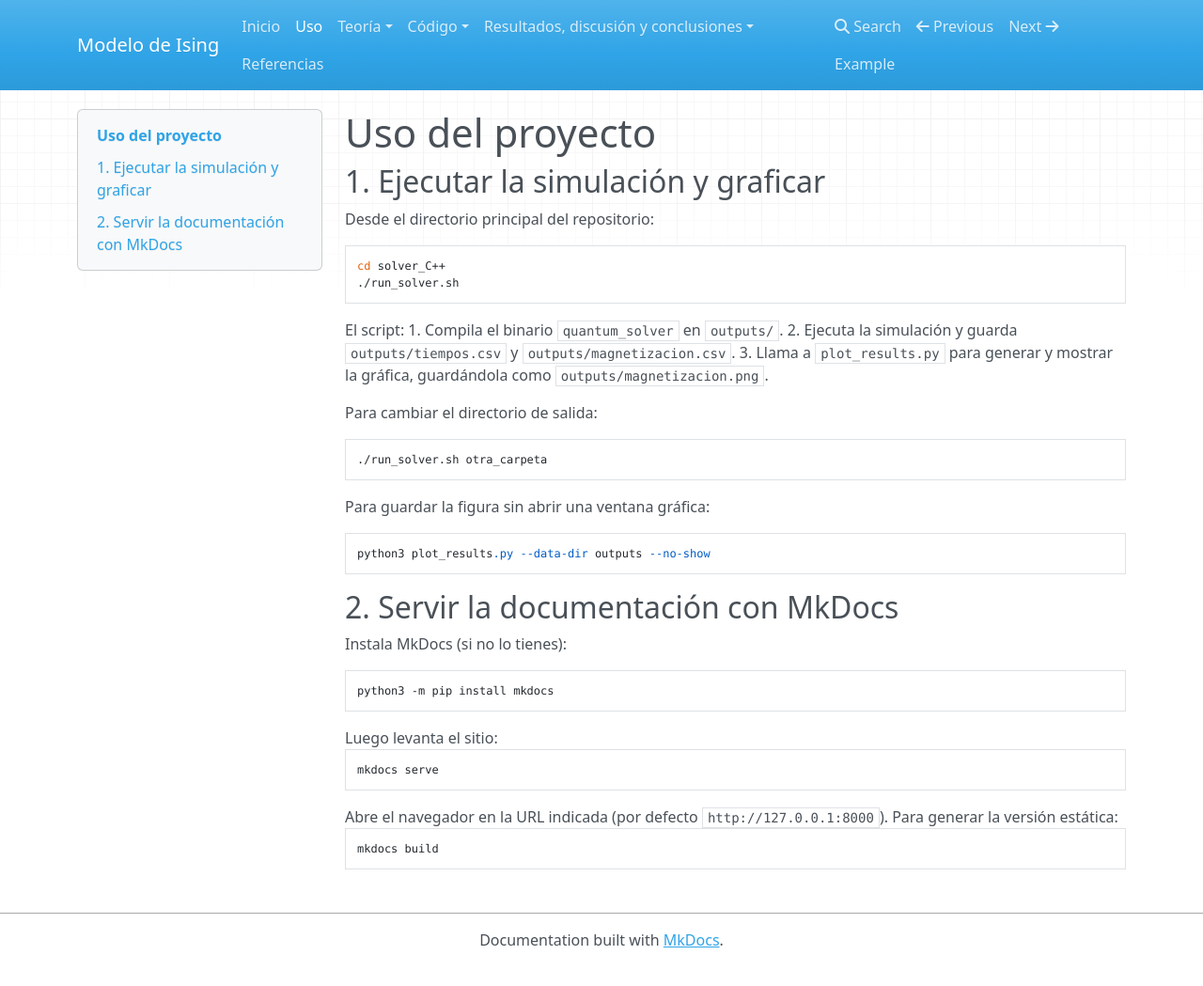
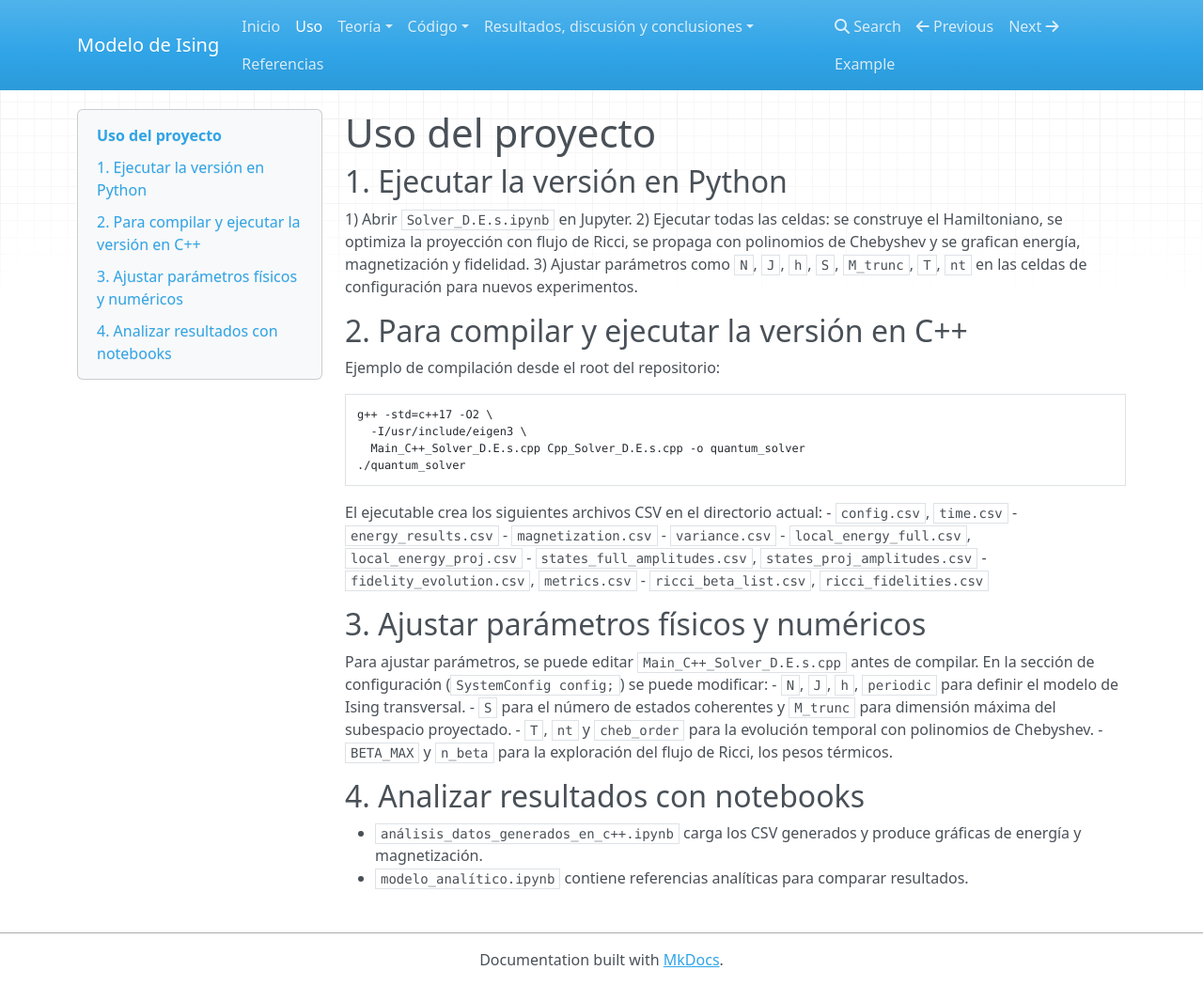
Before and after one commit to ali-sacasa/Modelo-de-Ising, an MkDocs documentation site: the page built from docs/usage.md, in a window 1280 px wide and 1049 px high. Shown: the whole window at 94% size. Built offline with MkDocs 1.6.1, drawn with Linux system fonts in a browser that asks for light colours; nearby versions of some CDN libraries.

Commit message:
Actualización documentación

````diff
--- a/docs/usage.md
+++ b/docs/usage.md
@@ -1,36 +1,36 @@
 # Uso del proyecto
 
-## 1. Ejecutar la simulación y graficar
-Desde el directorio principal del repositorio:
+## 1. Ejecutar la versión en Python
+1) Abrir `Solver_D.E.s.ipynb` en Jupyter.
+2) Ejecutar todas las celdas: se construye el Hamiltoniano, se optimiza la proyección con flujo de Ricci, se propaga con polinomios de Chebyshev y se grafican energía, magnetización y fidelidad.
+3) Ajustar parámetros como `N`, `J`, `h`, `S`, `M_trunc`, `T`, `nt` en las celdas de configuración para nuevos experimentos.
+
+
+## 2. Para compilar y ejecutar la versión en C++
+Ejemplo de compilación desde el root del repositorio:
 ```bash
-cd solver_C++
-./run_solver.sh
+g++ -std=c++17 -O2 \
+  -I/usr/include/eigen3 \
+  Main_C++_Solver_D.E.s.cpp Cpp_Solver_D.E.s.cpp -o quantum_solver
+./quantum_solver
 ```
-El script:
-1. Compila el binario `quantum_solver` en `outputs/`.
-2. Ejecuta la simulación y guarda `outputs/tiempos.csv` y `outputs/magnetizacion.csv`.
-3. Llama a `plot_results.py` para generar y mostrar la gráfica, guardándola como `outputs/magnetizacion.png`.
+El ejecutable crea los siguientes archivos CSV en el directorio actual:
+- `config.csv`, `time.csv`
+- `energy_results.csv`
+- `magnetization.csv`
+- `variance.csv`
+- `local_energy_full.csv`, `local_energy_proj.csv`
+- `states_full_amplitudes.csv`, `states_proj_amplitudes.csv`
+- `fidelity_evolution.csv`, `metrics.csv`
+- `ricci_beta_list.csv`, `ricci_fidelities.csv`
 
-Para cambiar el directorio de salida:
-```bash
-./run_solver.sh otra_carpeta
-```
+## 3. Ajustar parámetros físicos y numéricos
+Para ajustar parámetros, se puede editar `Main_C++_Solver_D.E.s.cpp` antes de compilar. En la sección de configuración (`SystemConfig config;`) se puede modificar:
+- `N`, `J`, `h`, `periodic` para definir el modelo de Ising transversal.
+- `S` para el número de estados coherentes y `M_trunc` para dimensión máxima del subespacio proyectado.
+- `T`, `nt` y `cheb_order` para la evolución temporal con polinomios de Chebyshev.
+- `BETA_MAX` y `n_beta` para la exploración del flujo de Ricci, los pesos térmicos.
 
-Para guardar la figura sin abrir una ventana gráfica:
-```bash
-python3 plot_results.py --data-dir outputs --no-show
-```
-
-## 2. Servir la documentación con MkDocs
-Instala MkDocs (si no lo tienes):
-```bash
-python3 -m pip install mkdocs
-```
-Luego levanta el sitio:
-```bash
-mkdocs serve
-```
-Abre el navegador en la URL indicada (por defecto `http://127.0.0.1:8000`). Para generar la versión estática:
-```bash
-mkdocs build
-```
+## 4. Analizar resultados con notebooks
+- `análisis_datos_generados_en_c++.ipynb` carga los CSV generados y produce gráficas de energía y magnetización.
+- `modelo_analítico.ipynb` contiene referencias analíticas para comparar resultados.
````
Also changed, not shown: docs/index.md (+9 -19 lines).
